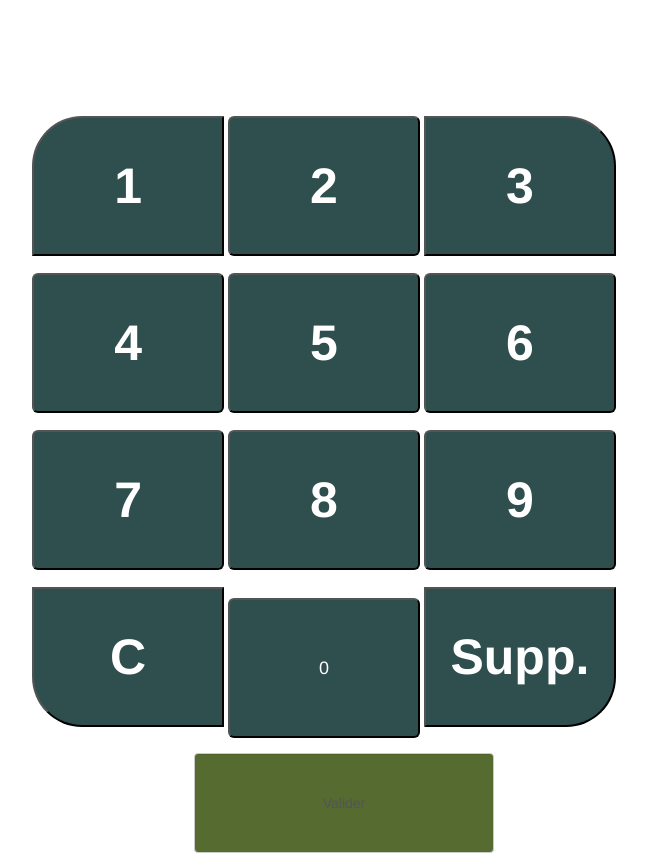
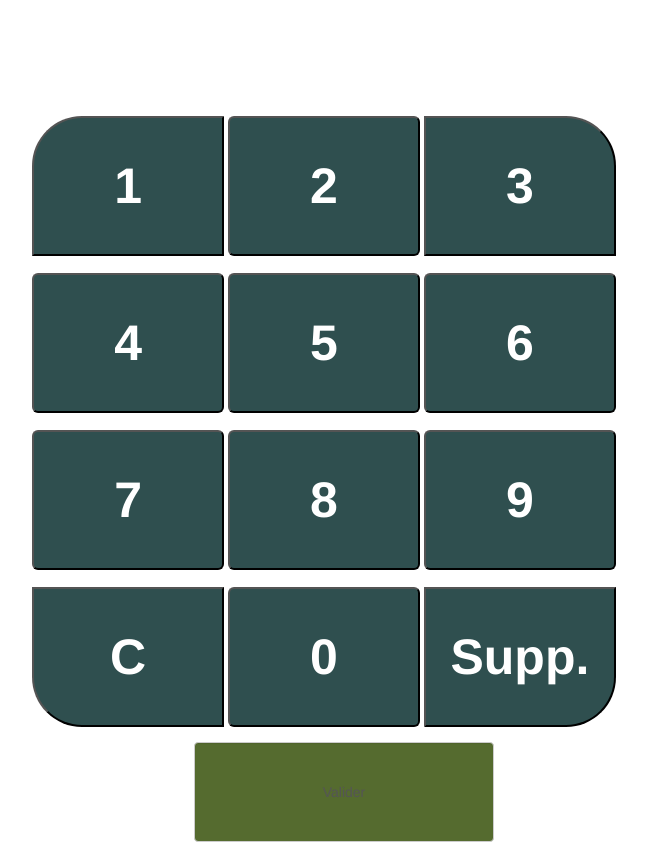
Before and after one commit to abdoulakram/inputpass, a Flask app: page / in a window 1280 px wide. Shown: the part 341-1209 px from the top of the page, without its empty margins (316-963 px from the left). After the commit the page ends 1183 px from the top, so only its background shows below. Run offline with Flask 2, Linux system fonts and the light colour scheme; some libraries are stand-ins or nearby versions.

Commit message:
first commit

```diff
--- a/templates/password.html
+++ b/templates/password.html
@@ -37,7 +37,7 @@
          </div>
          <div class="form-group" style="background-color:white;">
            <button type="button"  onclick="clearLast()" style="  border-radius: 0px 0px 0px 50px;margin-top:2px;width:30%;height:140px;background-color:darkslategrey;color:white;outline:none;" class="btn-lg"><span style="font-weight: bold; font-size: 50px;">C</span></button>
-            <button type="button" onclick="PressButton(this)"  style="margin-top:2px;width:30%;height:140px;background-color:darkslategrey;color:white;outline:none;" class="btn-lg">0</button>
+            <button type="button" onclick="PressButton(this)"  style="margin-top:2px;width:30%;height:140px;background-color:darkslategrey;color:white;outline:none;" class="btn-lg"><span style="font-weight: bold; font-size: 50px;">0</span></button>
             <button type="button"  onclick="ClearAll()" style=" border-radius: 0px 0px 50px 0px;margin-top:2px;width:30%;height:140px;background-color:darkslategrey;color:white;outline:none;" class="btn-lg"><span style="font-weight: bold; font-size: 50px;">Supp.</span></button>
          </div>
          </div >
```
